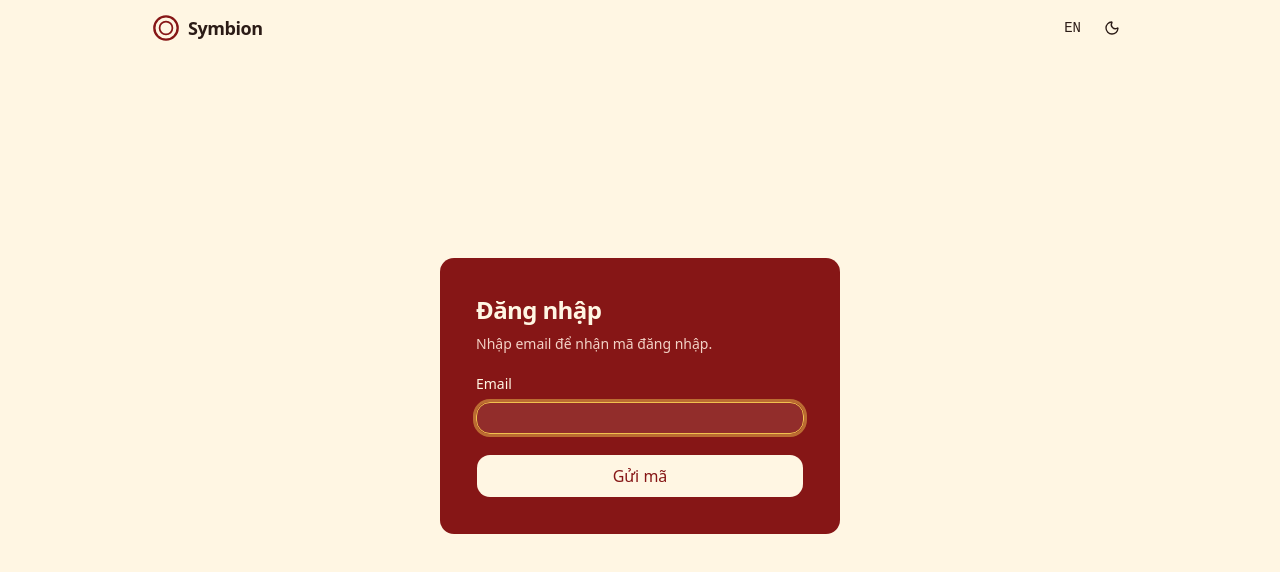
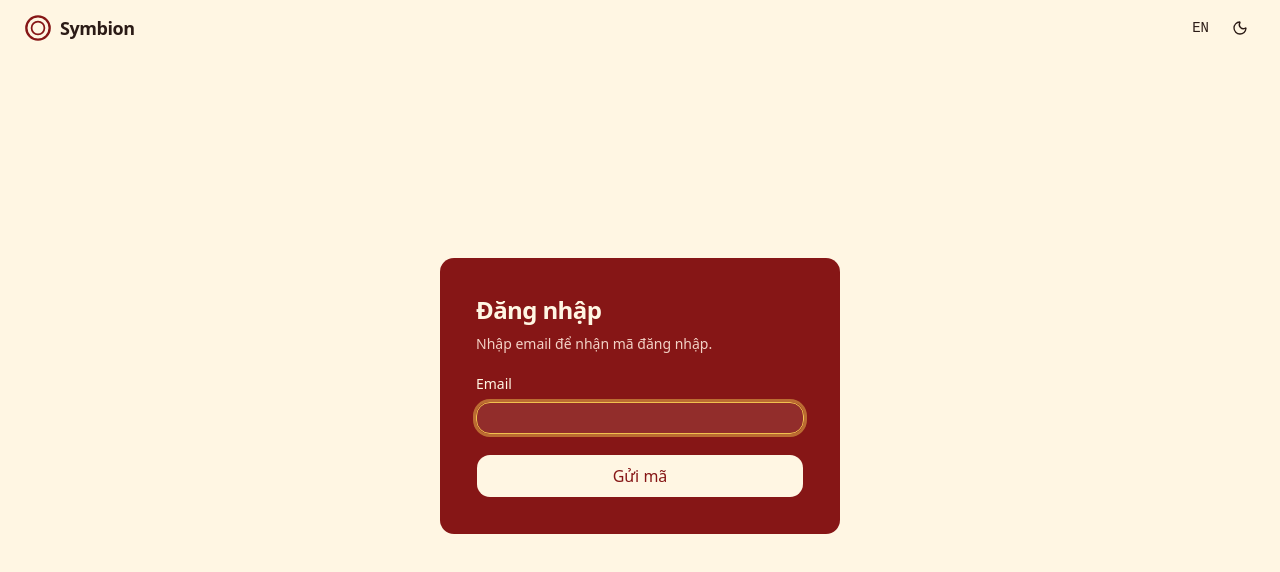
Before and after one commit to ltv56/symbion, a React (Vite) app in the folder apps/web/: page / in a window 1280 px wide. Shown: the top 572 px of the page. Built offline with nearby package versions, Linux system fonts and the light colour scheme.

Commit message:
feat: lay the balance page out in two columns on wide screens
- from xl, balance and tier on the left, the lots panel on the right

```diff
--- a/apps/web/src/components/AppHeader.tsx
+++ b/apps/web/src/components/AppHeader.tsx
@@ -22,7 +22,7 @@ export function AppHeader({
   const language = useLanguageToggle();
 
   return (
-    <header className="mx-auto flex w-full max-w-5xl items-center justify-between px-4 py-3 md:px-6">
+    <header className="mx-auto flex w-full max-w-7xl items-center justify-between px-4 py-3 md:px-6">
       <BrandLockup />
       <div className="flex items-center gap-1">
         <Button
--- a/apps/web/src/features/member/MemberPage.tsx
+++ b/apps/web/src/features/member/MemberPage.tsx
@@ -31,7 +31,9 @@ export function MemberPage() {
       <AppHeader languageInMenu>
         <AccountMenu />
       </AppHeader>
-      <main className="mx-auto w-full max-w-5xl px-4 pb-16 md:px-6">
+      <main className="mx-auto w-full max-w-7xl px-4 pb-16 md:px-6">
+        {/* two columns from xl */}
+        <div className="xl:grid xl:grid-cols-[minmax(0,1fr)_minmax(0,42rem)] xl:items-start xl:gap-12">
           <div data-surface="ground">
             {me.isPending && <LoadingBlock />}
             {me.isError && (
@@ -63,10 +65,11 @@ export function MemberPage() {
             )}
           </div>
           {me.data && (
-          <div className="max-w-2xl">
+            <div className="max-w-2xl xl:pt-10">
               <ExpiryTimeline />
             </div>
           )}
+        </div>
       </main>
     </div>
   );
```
Lines whose indentation alone changed are shown as unchanged.
